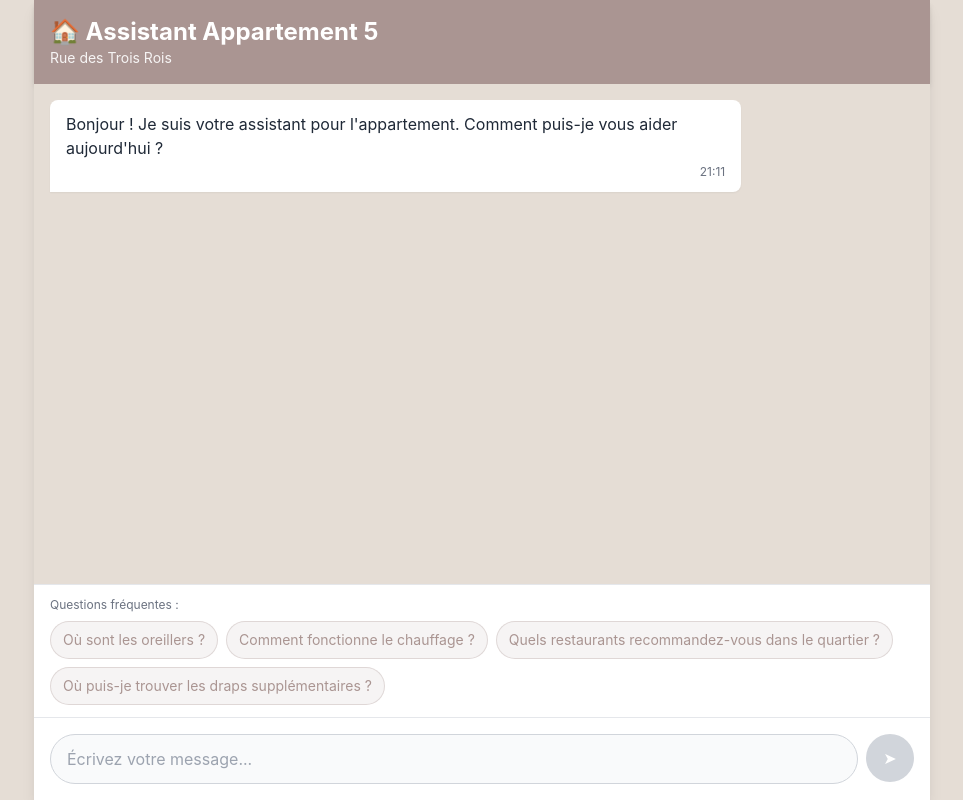
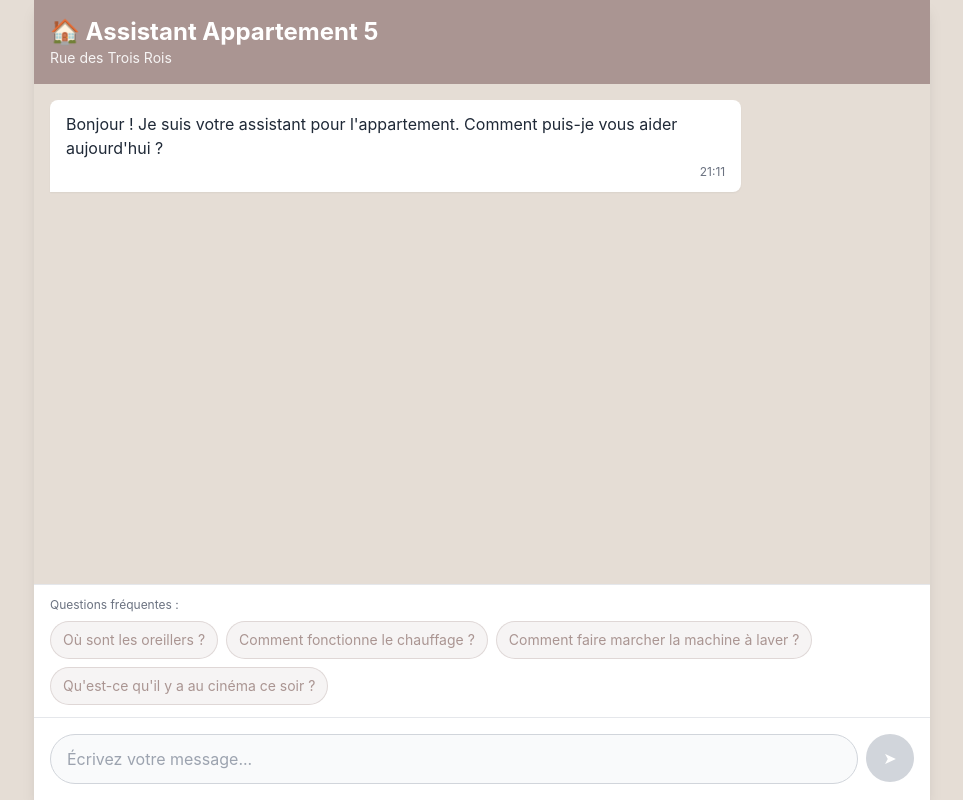
Before and after one commit to Sylvain-bot/chatbot-appt, a Next.js app: page / in a window 1280 px wide. Shown: the whole page, without its empty margins (158-1121 px from the left). Built offline with nearby package versions, Linux system fonts and the light colour scheme.

Commit message:
Fix header disparition + modification questions fréquentes (machine à laver, cinéma)

```diff
--- a/app/page.tsx
+++ b/app/page.tsx
@@ -72,12 +72,12 @@ export default function Home() {
   const quickQuestions = [
     'Où sont les oreillers ?',
     'Comment fonctionne le chauffage ?',
-    'Quels restaurants recommandez-vous dans le quartier ?',
-    'Où puis-je trouver les draps supplémentaires ?',
+    'Comment faire marcher la machine à laver ?',
+    'Qu\'est-ce qu\'il y a au cinéma ce soir ?',
   ];
 
   return (
-    <div className="flex flex-col h-screen w-full bg-[#e5ddd5] md:max-w-4xl md:mx-auto md:shadow-lg">
+    <div className="flex flex-col h-screen w-full bg-[#e5ddd5] md:max-w-4xl md:mx-auto md:shadow-lg overflow-hidden">
       {/* Header */}
       <div className="bg-[#aa9592] text-white p-3 sm:p-4 shadow-md flex-shrink-0">
         <h1 className="text-lg sm:text-xl md:text-2xl font-bold">🏠 Assistant Appartement 5</h1>
```
